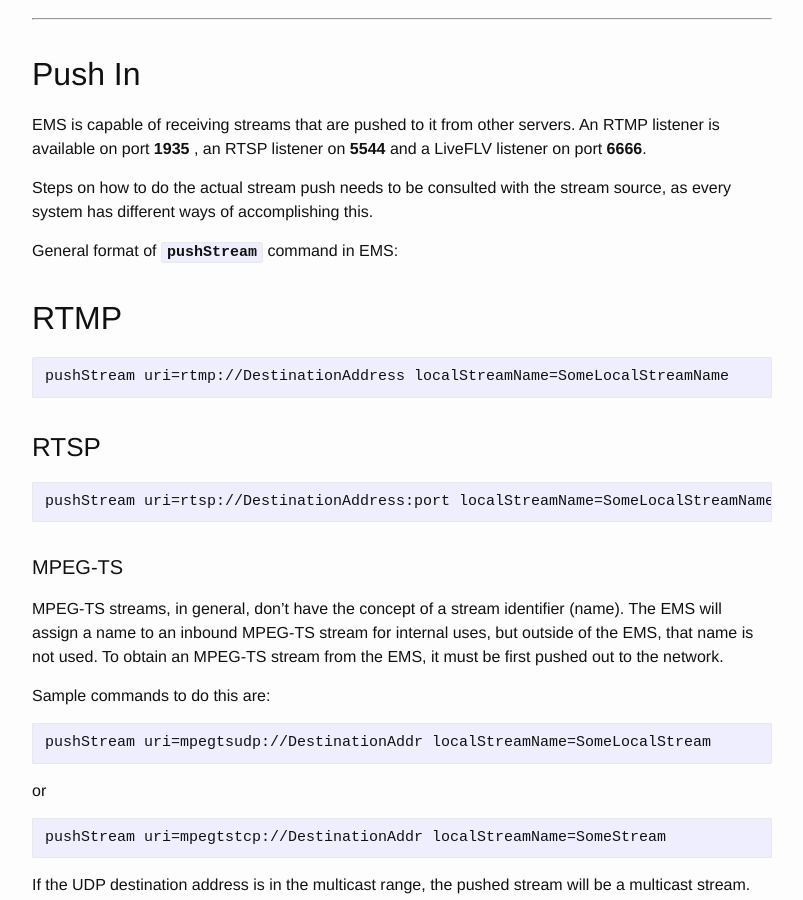
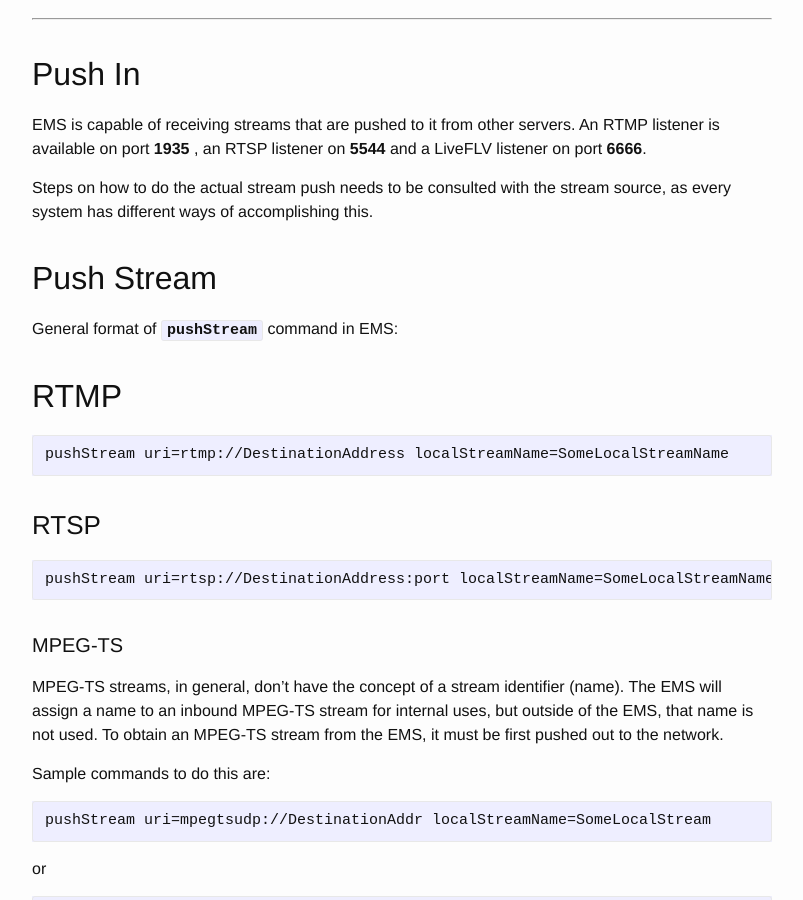
Before and after one commit to EvoStream/ems_how_to_guide, a Jekyll site: the page built from _posts/2016-01-01-addlive.md, in a window 1280 px wide and 900 px high, scrolled down 1654 px. Shown: the whole window, without its empty margins (238-1041 px from the left). Built offline with Jekyll 4.4.1, drawn with Linux system fonts in a browser that asks for light colours.

Commit message:
divided push in to push stream

```diff
--- a/_posts/2016-01-01-addlive.md
+++ b/_posts/2016-01-01-addlive.md
@@ -82,6 +82,9 @@
 EMS is capable of receiving streams that are pushed to it from other servers. An RTMP listener is available on port **1935** , an RTSP listener on **5544** and a LiveFLV listener on port **6666**\.
 
 Steps on how to do the actual stream push needs to be consulted with the stream source, as every system has different ways of accomplishing this.
+
+
+## Push Stream
 
 General format of **`pushStream`** command in EMS:
 
```
